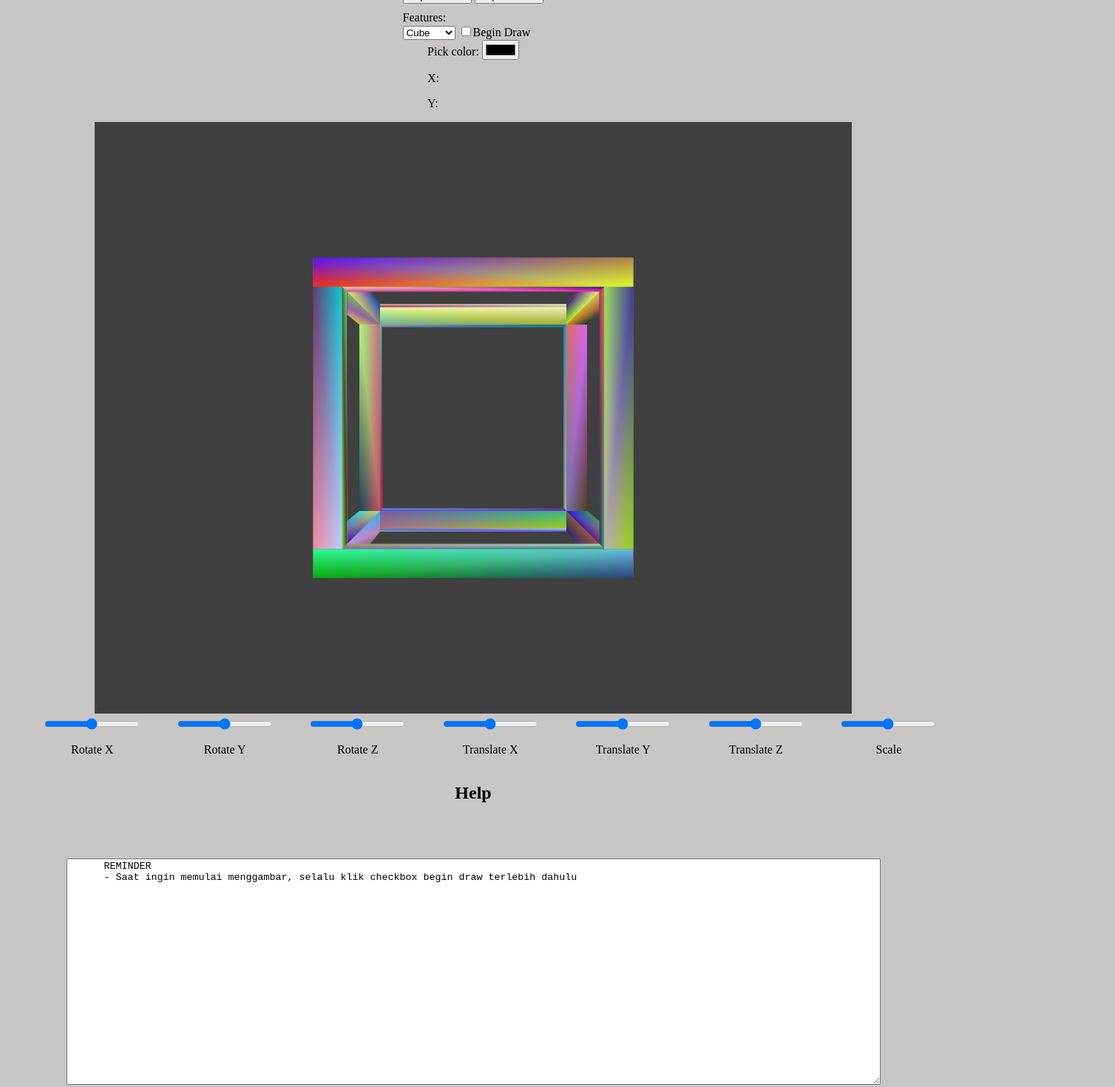
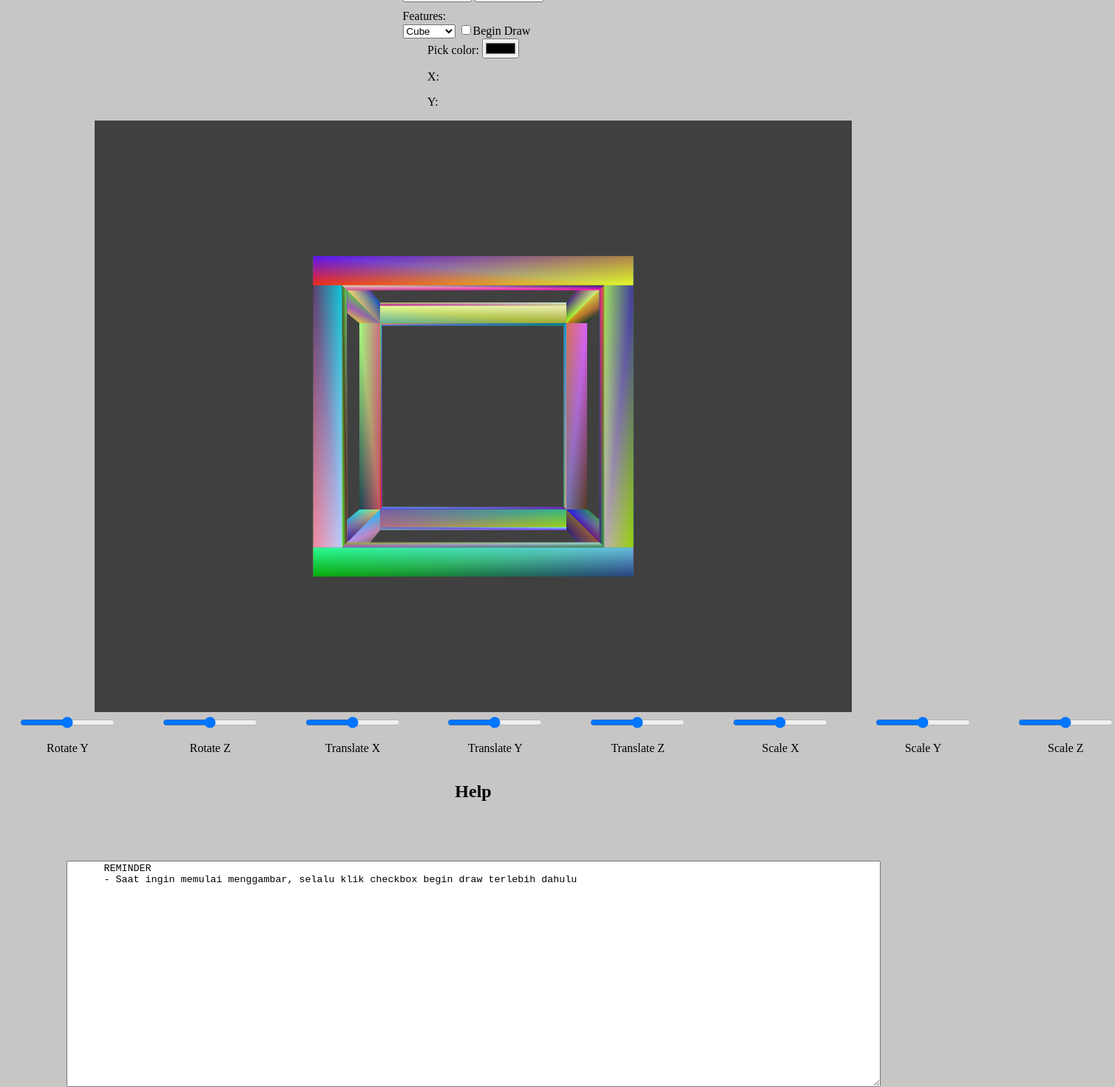
Before and after one commit to marcellof23/Grafkom-Hollow-Obj, a plain HTML site: page index.html in a window 1280 px wide. Shown: the whole page at 74% size, 1508 px wide, since content can reach past the window. Drawn offline with Linux system fonts and the light colour scheme.

Commit message:
done scaling

```diff
--- a/index.html
+++ b/index.html
@@ -94,8 +94,16 @@
         </div>
 
         <div class="slide-item">
-          <input type="range" min="1" max="100" value="50" class="slider" id="scaler" />
-          <p>Scale</p>
+          <input type="range" min="1" max="100" value="50" class="slider" id="scale-x" />
+          <p>Scale X</p>
+        </div>
+        <div class="slide-item">
+          <input type="range" min="1" max="100" value="50" class="slider" id="scale-y" />
+          <p>Scale Y</p>
+        </div>
+        <div class="slide-item">
+          <input type="range" min="1" max="100" value="50" class="slider" id="scale-z" />
+          <p>Scale Z</p>
         </div>
       </div>
       <div class="help">
--- a/src/index.mjs
+++ b/src/index.mjs
@@ -75,12 +75,13 @@ function init() {
 
   var trans = { x: 0, y: 0, z: 0 };
   var rot = { x: 0, y: 0, z: 0 };
+  var scale = { x: 0, y: 0, z: 0 };
 
   function render(now) {
     now *= 0.001; // convert to seconds
     const deltaTime = 0;
     then = now;
-    drawScene(programInfo, buffers, deltaTime, rot, trans);
+    drawScene(programInfo, buffers, deltaTime, rot, trans,scale);
   }
   requestAnimationFrame(render);
   // set listener to sliders
@@ -116,9 +117,22 @@ function init() {
     requestAnimationFrame(render);
   });
 
-  document.getElementById("scaler").addEventListener("input", function (e) {
+  document.getElementById("scale-x").addEventListener("input", function (e) {
+    var scaler = (parseInt(document.getElementById("scale-x").value)-50)/100;
+    scale.x = scaler;
     requestAnimationFrame(render);
   });
+  document.getElementById("scale-y").addEventListener("input", function (e) {
+    var scaler = (parseInt(document.getElementById("scale-y").value)-50)/100;
+    scale.y = scaler;
+    requestAnimationFrame(render);
+  });
+  document.getElementById("scale-z").addEventListener("input", function (e) {
+    var scaler = (parseInt(document.getElementById("scale-z").value)-50)/100;
+    scale.z = scaler;
+    requestAnimationFrame(render);
+  });
+
 }
 
 const donut = {
@@ -223,7 +237,7 @@ function quad(a, b, c, d) {
   }
 }
 
-function drawScene(programInfo, buffers, deltaTime, rot, trans) {
+function drawScene(programInfo, buffers, deltaTime, rot, trans, scale) {
   modelGL.gl.clearColor(0.25, 0.25, 0.25, 1.0); // Clear to black, fully opaque
   modelGL.gl.clearDepth(1.0); // Clear everything
   modelGL.gl.enable(modelGL.gl.DEPTH_TEST); // Enable depth testing
@@ -251,6 +265,10 @@ function drawScene(programInfo, buffers, deltaTime, rot, trans) {
     trans = { x: 0, y: 0, z: 0 };
   }
 
+  if (!scale) {
+    scale = { x: 0, y: 0, z: 0 };
+  }
+
   mat4.translate(
     modelViewMatrix, // dest matrix
     modelViewMatrix, // matrix to translate
@@ -274,6 +292,11 @@ function drawScene(programInfo, buffers, deltaTime, rot, trans) {
     rot.x, // amount to rotate in radians
     [1, 0, 0],
   );
+  mat4.scale(
+    modelViewMatrix, // dest matrix
+    modelViewMatrix, // matrix to translate
+    [1.0 + scale.x, 1.0 + scale.y, 1.0 + scale.z],
+  ); // amount to translate
   {
     modelGL.gl.bindBuffer(modelGL.gl.ARRAY_BUFFER, buffers.position);
     modelGL.gl.vertexAttribPointer(programInfo.attribLocations.vertexPosition, 3, modelGL.gl.FLOAT, false, 0, 0);
```
